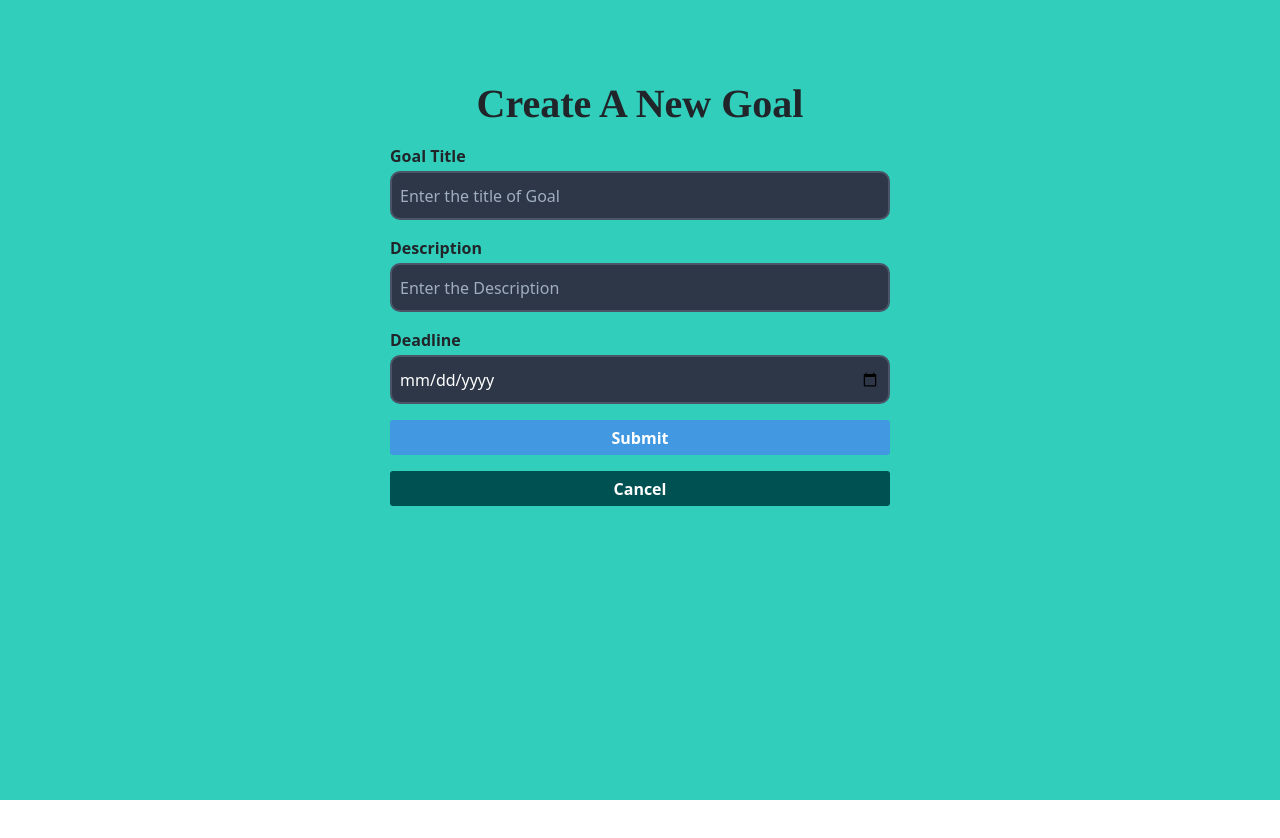
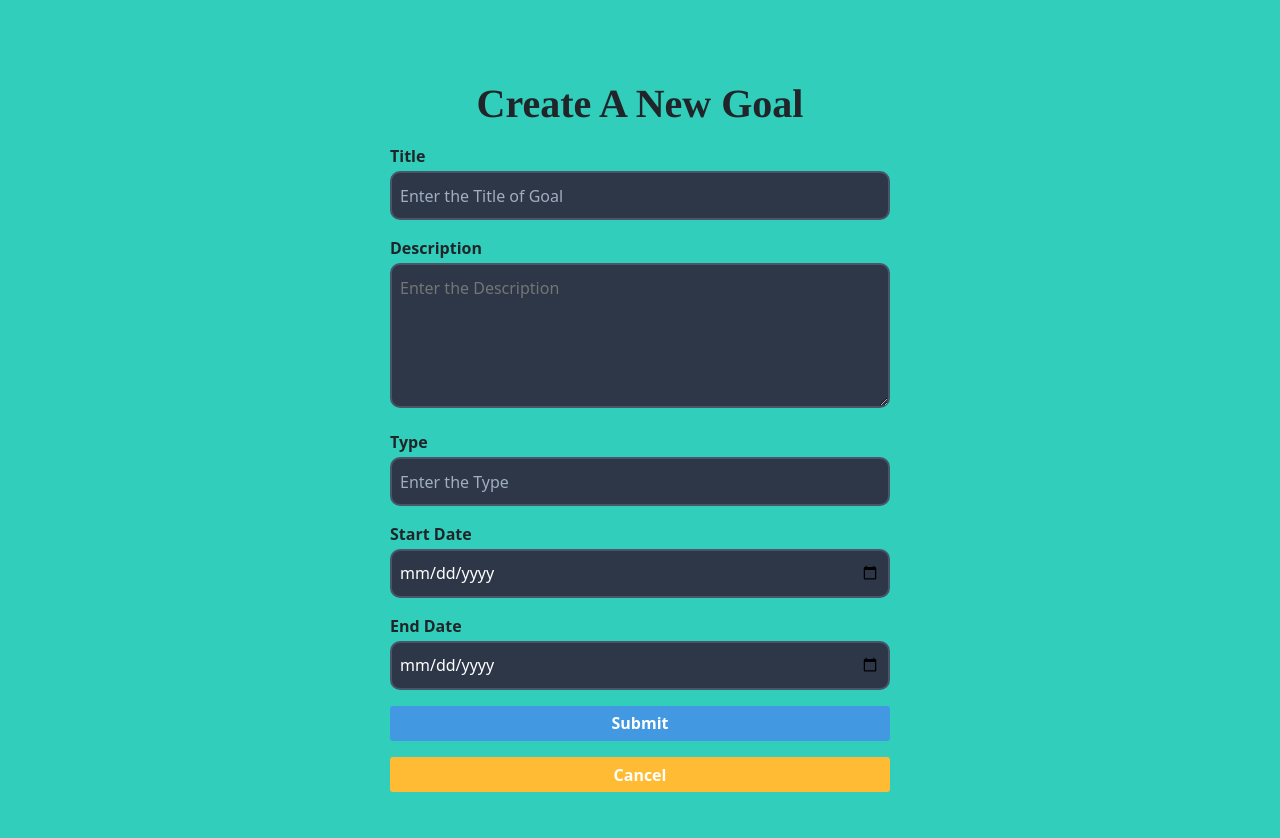
Before and after one commit to NicholasAnkiewicz/goalstool, a React (Create React App) app in the folder my-app/: page /NewGoal in a window 1280 px wide. Shown: the top 838 px of the page. Before the commit the page ends 800 px from the top, so only its background shows below. Built offline with nearby package versions, Linux system fonts and the light colour scheme.

Commit message:
Fixing Dashboard and NewGoal pages

```diff
--- a/my-app/src/pages/Dashboard.js
+++ b/my-app/src/pages/Dashboard.js
@@ -231,11 +231,11 @@ export default function Dashboard() {
     <div>
       <Navbar style={{backgroundColor: '#005151'}}>
 
-          <Navbar.Brand style={{paddingLeft: '6%'}}classNam e="fw-bold fs-3 navbar-light" href="#home">
+          <Navbar.Brand style={{paddingLeft: '6%'}}className="fw-bold fs-3 navbar-light" href="#home">
             <Image className="me-2 rounded mx-auto" src={logo} height="50" alt="Employee logo" />
             Dashboard
           </Navbar.Brand>
-          <Button variant="light" onClick={() => {setCurUser(loggedInUser); setCurRows(rows) }}>Your Goals</Button>
+          <Button variant="light" style={{color: '#005151'}} onClick={() => {setCurUser(loggedInUser); setCurRows(rows) }}>Your Goals</Button>
           <Navbar.Toggle aria-controls="basic-navbar-nav" />
           <Navbar.Collapse className="justify-content-end" id="basic-navbar-nav">
             <Navbar.Text style={{paddingRight: '3px'}} className="fw-bold navbar-light">
--- a/my-app/src/pages/NewGoal.css
+++ b/my-app/src/pages/NewGoal.css
@@ -60,7 +60,7 @@
     margin: 1rem 0 0.2rem;
   }
 
-  .GoalMain input, .GoalMain select {
+  .GoalMain input,.GoalMain textarea, .GoalMain select {
     width: 100%;
     padding: 0.65rem 0.5rem;
     font-size: 1rem;
@@ -82,7 +82,7 @@
   .GoalMain input[type="checkbox"] {
     width: fit-content;
     margin-right: 0.5rem;
-    height:200px;
+    height: 200px;
     transform: scale(1.25);
   }
 
@@ -104,7 +104,7 @@
     display: block;
     margin: 1rem 0;
     padding: 0.35rem 0.5rem;
-    background-color:  #005151;
+    background-color:  #ffbb33;
     color: #FFFFFF;
     border: none;
     border-radius: 3px;
--- a/my-app/src/pages/components/BasicForm.js
+++ b/my-app/src/pages/components/BasicForm.js
@@ -1,4 +1,4 @@
-import {useFormik} from "formik";
+import { useFormik } from "formik";
 import { useNavigate } from "react-router-dom";
 
 const BasicForm = () => {
@@ -8,41 +8,67 @@ const BasicForm = () => {
       handleChange,
     } = useFormik({
       initialValues: {
-        name_of_goal: "",
+        Title: "",
         Description: "",
-        Deadline: "",
+        Type: "",
+        Start_Date: "",
+        End_Date: "",
       },
     });
     const navigate = useNavigate();
 
     return (
       <form  autoComplete="off">
-        <label htmlFor="name_of_goal">Goal Title</label>
+        <label htmlFor="Title">Title</label>
         <input
-          value={values.name_of_goal}
+          value={values.Title}
           onChange={handleChange}
-          id="name_of_goal"
-          type="name_of_goal"
-          placeholder="Enter the title of Goal"
+          id="Title"
+          type="text"
+          placeholder="Enter the Title of Goal"
           onBlur={handleBlur}
+          required
         />
-         <label htmlFor="Description">Description</label>
-        <input
+        <label htmlFor="Description">Description</label>
+        <textarea
+          rows="5"
           value={values.Description}
           onChange={handleChange}
           id="Description"
-          type="Description"
+          type="text"
           placeholder="Enter the Description"
           onBlur={handleBlur}
+          required
         />
-        <label htmlFor="Deadline">Deadline</label>
+        <label htmlFor="Type">Type</label>
         <input
-          id="Deadline"
+          value={values.Type}
+          onChange={handleChange}
+          id="Type"
+          type="text"
+          placeholder="Enter the Type"
+          onBlur={handleBlur}
+          required
+        />
+        <label htmlFor="Start_Date">Start Date</label>
+        <input
+          id="Start_Date"
           type="date"
-          placeholder="Enter the Deadline"
-          value={values.Deadline}
+          placeholder="Enter the Start Date"
+          value={values.Start_Date}
           onChange={handleChange}
           onBlur={handleBlur}
+          required
+        />
+        <label htmlFor="End_Date">End Date</label>
+        <input
+          id="End_Date"
+          type="date"
+          placeholder="Enter the End Date"
+          value={values.End_Date}
+          onChange={handleChange}
+          onBlur={handleBlur}
+          required
         />
         <button className="submitButton" type="submit">
           Submit
```
